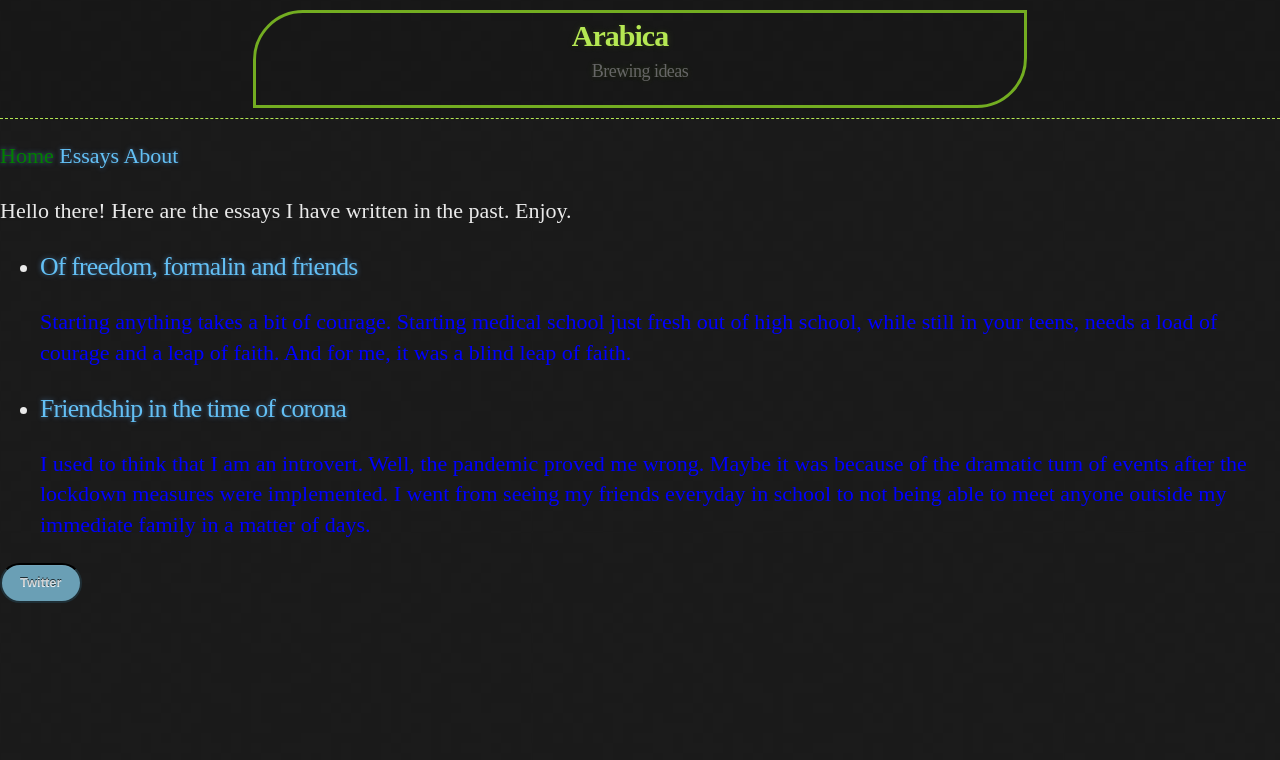
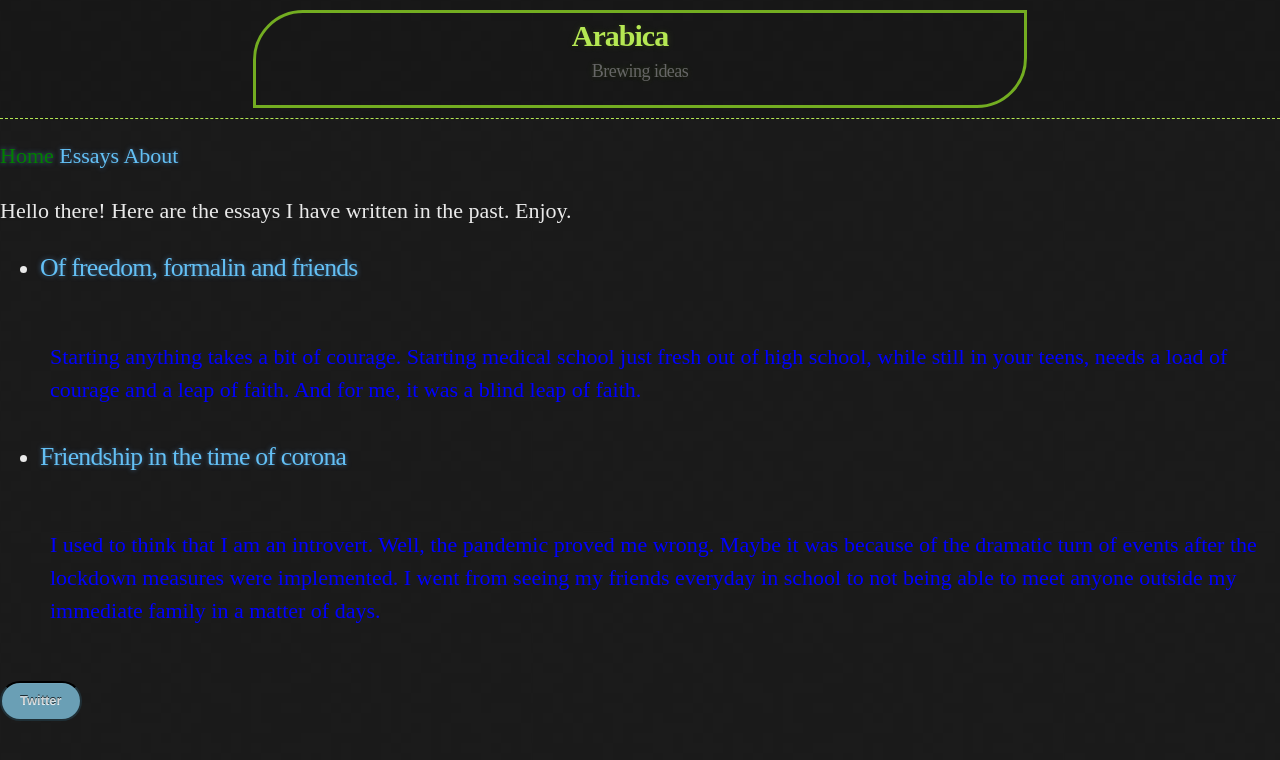
Before and after one commit to habasweiny/habasweiny.github.io, a Jekyll site: the page built from index.html, in a window 1280 px wide. Shown: the top 760 px of the page. Built offline with Jekyll 4.4.1, drawn with Linux system fonts in a browser that asks for light colours.

Commit message:
Update main.scss

```diff
--- a/_sass/main.scss
+++ b/_sass/main.scss
@@ -51,7 +51,7 @@ h1, h2, h3, h4, h5, h6 {
 }
 
 li {
-  line-height: 1.4 ;
+  line-height: 1.5 ;
 }
 
 /* Header, <header>
@@ -156,9 +156,7 @@ dt {
 }
 
 ul li {
-  background-position: 0 0;
-  background-size: 1.6rem 1.6rem;
-  background-repeat: no-repeat;
+
 }
 
 blockquote {
@@ -309,12 +307,8 @@ a:active { text-decoration: none; }
 }
 .ex {
 color: blue;
-padding-top: 0px;
-padding-right: 0px;
-padding-bottom: 0px;
-padding-left: 0px;
-margin-top: 0px;
-margin-bottom: 0px;
-margin-right: 0px;
-margin-left: 0px;
+padding-top: 10px;
+padding-right: 10px;
+padding-bottom: 10px;
+padding-left: 10px;
 }
```
